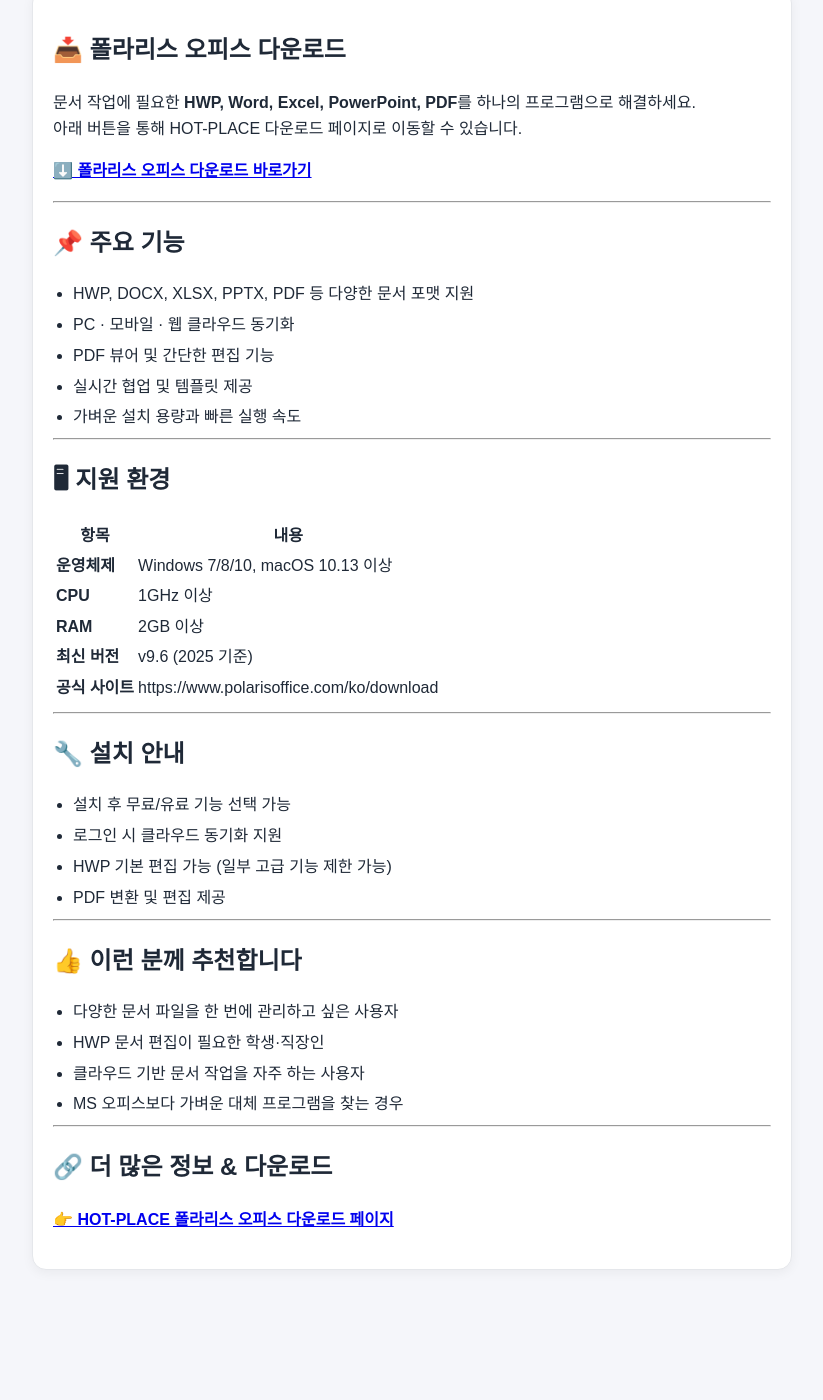
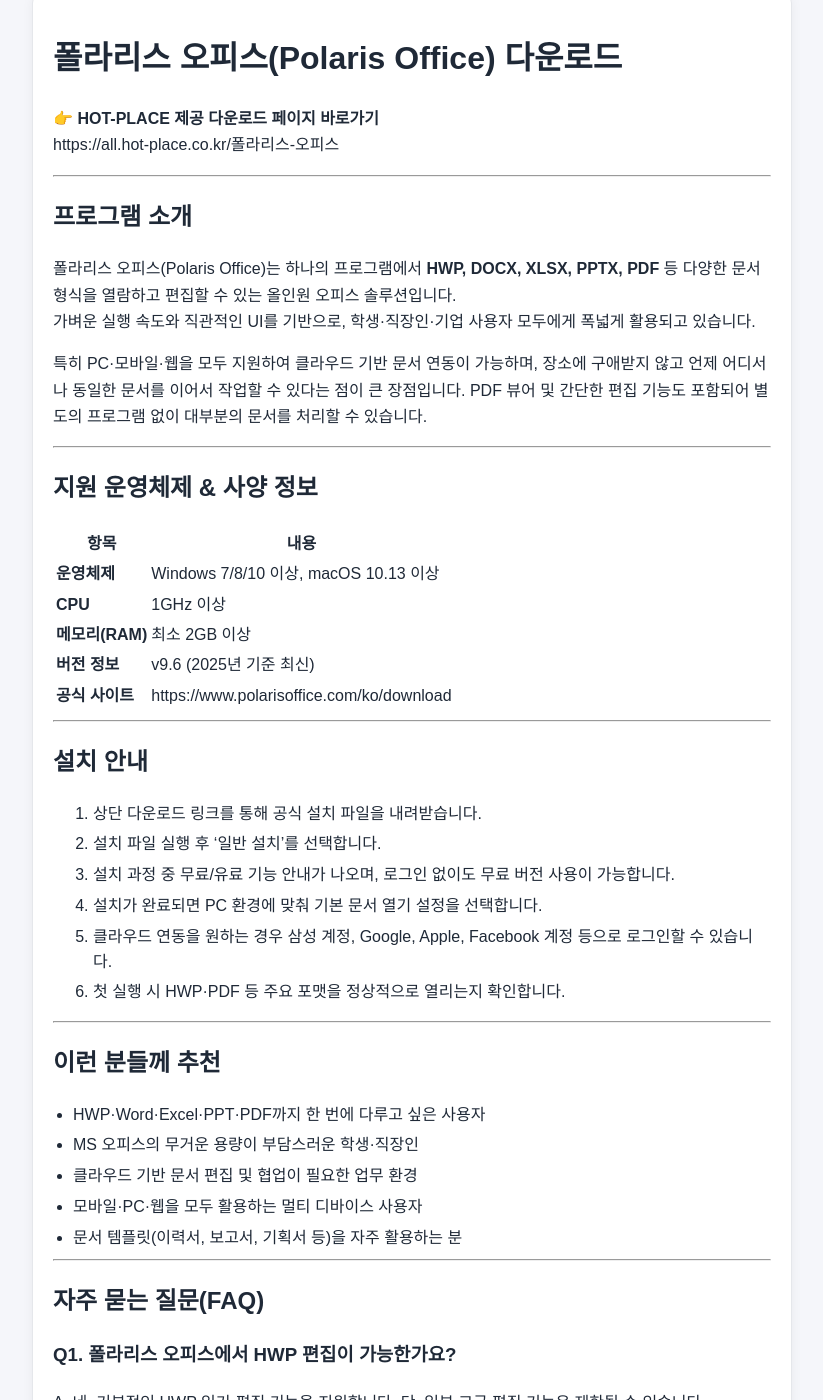
Before and after one commit to rneh10122-cyber/utility, a Jekyll site: the page built from _posts/2025-11-26-polarisoffice.md, in a window 1280 px wide and 1400 px high, scrolled down 741 px. Shown: the whole window, without its empty margins (228-1051 px from the left). Built offline with Jekyll 4.4.1, drawn with Linux system fonts in a browser that asks for light colours; before the commit the page ends 2057 px from its top, so only the background shows below that; some of the changed text lies outside the part shown.

Commit message:
Update 2025-11-26-polarisoffice.md

```diff
--- a/_posts/2025-11-26-polarisoffice.md
+++ b/_posts/2025-11-26-polarisoffice.md
@@ -1,63 +1,78 @@
 ---
 layout: download
 title: "폴라리스 오피스(Polaris Office) 다운로드"
-description: "HWP·Word·Excel·PDF 문서를 한 번에 열고 편집하는 폴라리스 오피스 최신 다운로드 페이지입니다."
 date: 2025-11-26
-categories: [download, office]
-tags: [폴라리스오피스, PolarisOffice, HWP, 오피스, 문서편집]
+download_url: "https://all.hot-place.co.kr/폴라리스-오피스"
+version: "9.6"
+os: "Windows / macOS"
 portable: "설치형 프로그램"
 official: ""
 ---
 
-## 📥 폴라리스 오피스 다운로드
+# 폴라리스 오피스(Polaris Office) 다운로드
 
-문서 작업에 필요한 **HWP, Word, Excel, PowerPoint, PDF**를 하나의 프로그램으로 해결하세요.
-아래 버튼을 통해 HOT-PLACE 다운로드 페이지로 이동할 수 있습니다.
-
-[**⬇️ 폴라리스 오피스 다운로드 바로가기**](https://all.hot-place.co.kr/폴라리스-오피스){: .button .download }
+👉 **HOT-PLACE 제공 다운로드 페이지 바로가기**
+https://all.hot-place.co.kr/폴라리스-오피스
 
 ---
 
-## 📌 주요 기능
+## 프로그램 소개
 
-- HWP, DOCX, XLSX, PPTX, PDF 등 다양한 문서 포맷 지원
-- PC · 모바일 · 웹 클라우드 동기화
-- PDF 뷰어 및 간단한 편집 기능
-- 실시간 협업 및 템플릿 제공
-- 가벼운 설치 용량과 빠른 실행 속도
+폴라리스 오피스(Polaris Office)는 하나의 프로그램에서 **HWP, DOCX, XLSX, PPTX, PDF** 등 다양한 문서 형식을 열람하고 편집할 수 있는 올인원 오피스 솔루션입니다.
+가벼운 실행 속도와 직관적인 UI를 기반으로, 학생·직장인·기업 사용자 모두에게 폭넓게 활용되고 있습니다.
+
+특히 PC·모바일·웹을 모두 지원하여 클라우드 기반 문서 연동이 가능하며, 장소에 구애받지 않고 언제 어디서나 동일한 문서를 이어서 작업할 수 있다는 점이 큰 장점입니다. PDF 뷰어 및 간단한 편집 기능도 포함되어 별도의 프로그램 없이 대부분의 문서를 처리할 수 있습니다.
 
 ---
 
-## 🖥 지원 환경
+## 지원 운영체제 & 사양 정보
 
 | 항목 | 내용 |
 |------|------|
-| **운영체제** | Windows 7/8/10, macOS 10.13 이상 |
+| **운영체제** | Windows 7/8/10 이상, macOS 10.13 이상 |
 | **CPU** | 1GHz 이상 |
-| **RAM** | 2GB 이상 |
-| **최신 버전** | v9.6 (2025 기준) |
+| **메모리(RAM)** | 최소 2GB 이상 |
+| **버전 정보** | v9.6 (2025년 기준 최신) |
 | **공식 사이트** | https://www.polarisoffice.com/ko/download |
 
 ---
 
-## 🔧 설치 안내
+## 설치 안내
 
-- 설치 후 무료/유료 기능 선택 가능
-- 로그인 시 클라우드 동기화 지원
-- HWP 기본 편집 가능 (일부 고급 기능 제한 가능)
-- PDF 변환 및 편집 제공
+1. 상단 다운로드 링크를 통해 공식 설치 파일을 내려받습니다.
+2. 설치 파일 실행 후 ‘일반 설치’를 선택합니다.
+3. 설치 과정 중 무료/유료 기능 안내가 나오며, 로그인 없이도 무료 버전 사용이 가능합니다.
+4. 설치가 완료되면 PC 환경에 맞춰 기본 문서 열기 설정을 선택합니다.
+5. 클라우드 연동을 원하는 경우 삼성 계정, Google, Apple, Facebook 계정 등으로 로그인할 수 있습니다.
+6. 첫 실행 시 HWP·PDF 등 주요 포맷을 정상적으로 열리는지 확인합니다.
 
 ---
 
-## 👍 이런 분께 추천합니다
+## 이런 분들께 추천
 
-- 다양한 문서 파일을 한 번에 관리하고 싶은 사용자
-- HWP 문서 편집이 필요한 학생·직장인
-- 클라우드 기반 문서 작업을 자주 하는 사용자
-- MS 오피스보다 가벼운 대체 프로그램을 찾는 경우
+- HWP·Word·Excel·PPT·PDF까지 한 번에 다루고 싶은 사용자
+- MS 오피스의 무거운 용량이 부담스러운 학생·직장인
+- 클라우드 기반 문서 편집 및 협업이 필요한 업무 환경
+- 모바일·PC·웹을 모두 활용하는 멀티 디바이스 사용자
+- 문서 템플릿(이력서, 보고서, 기획서 등)을 자주 활용하는 분
 
 ---
 
-## 🔗 더 많은 정보 & 다운로드
+## 자주 묻는 질문(FAQ)
 
-[**👉 HOT-PLACE 폴라리스 오피스 다운로드 페이지**](https://all.hot-place.co.kr/폴라리스-오피스){: .button .primary }
+### Q1. 폴라리스 오피스에서 HWP 편집이 가능한가요?
+A. 네, 기본적인 HWP 읽기·편집 기능을 지원합니다. 단, 일부 고급 편집 기능은 제한될 수 있습니다.
+
+### Q2. 무료 버전과 유료 버전 차이는 무엇인가요?
+A. 광고 제거, 고급 PDF 기능, 대용량 클라우드 저장 용량 등 일부 기능에서 차이가 있습니다.
+
+### Q3. PC와 모바일에서 같은 문서를 이어서 편집할 수 있나요?
+A. 가능합니다. 동일 계정으로 로그인하면 클라우드 연동을 통해 자동으로 문서가 동기화됩니다.
+
+### Q4. 오프라인에서도 사용 가능한가요?
+A. 네, 네트워크 연결 없이도 문서를 열고 편집할 수 있습니다. 단, 클라우드 동기화는 인터넷 연결이 필요합니다.
+
+### Q5. MS 오피스와의 호환성은 어떤가요?
+A. DOCX·XLSX·PPTX 파일과 높은 호환성을 갖고 있으며, 대부분의 문서를 문제 없이 열고 편집할 수 있습니다.
+
+---
```
